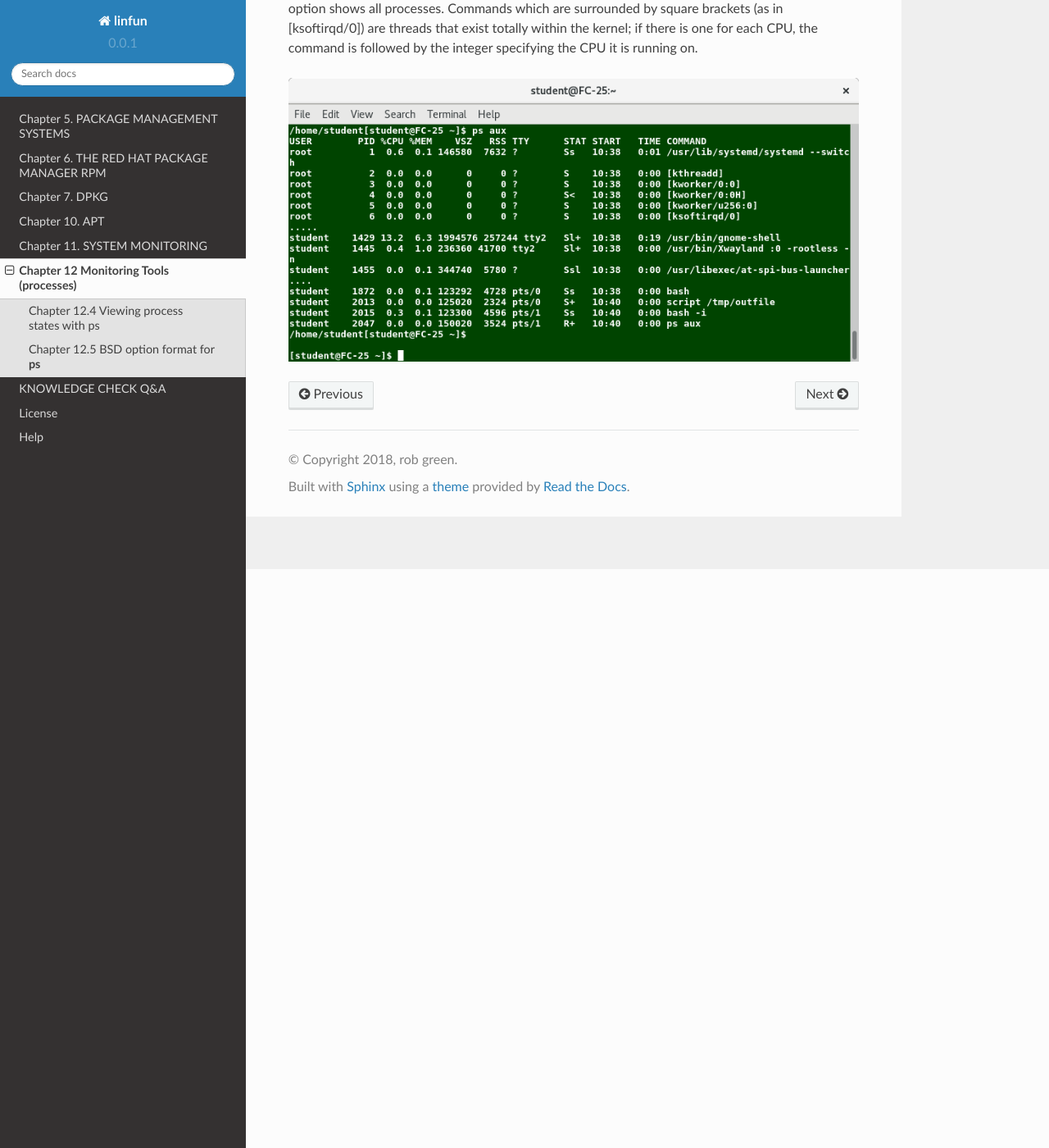
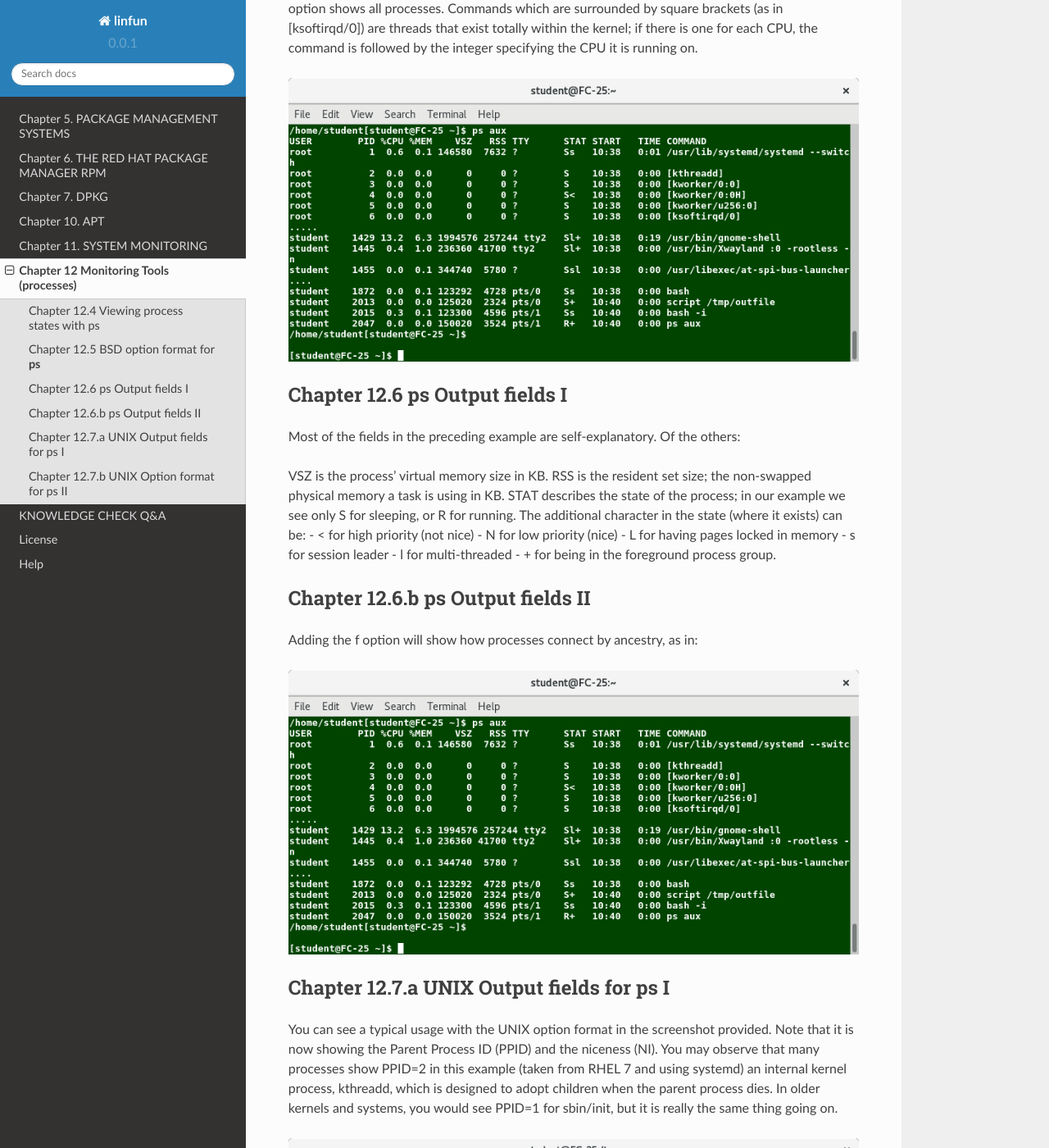
Before and after one commit to py010/linfun, a Sphinx documentation site: the page built from docs/source/chapter12.rst, in a window 1280 px wide and 1400 px high, scrolled down 706 px. Shown: the whole window at 82% size. Built offline with Sphinx 7.4.7 and the Read the Docs theme 2.0.0, drawn with Linux system fonts in a browser that asks for light colours; pages that are not in the unit, such as notebooks, are missing from menus; some of the changed text lies outside the part shown.

Commit message:
chapter 12.6 ps aux elf with images

```diff
--- a/docs/source/chapter12.rst
+++ b/docs/source/chapter12.rst
@@ -23,3 +23,53 @@ Chapter 12.5 BSD option format for **ps**
 You can see a typical usage with the BSD option format in the screenshot provided, where the aux option shows all processes. Commands which are surrounded by square brackets (as in [ksoftirqd/0]) are threads that exist totally within the kernel; if there is one for each CPU, the command is followed by the integer specifying the CPU it is running on.
 
 .. image:: https://github.com/py010/linfun/blob/master/docs/source/images/psaux.png?raw=true
+
+Chapter 12.6 ps Output fields I
+^^^^^^^^^^^^^^^^^^^^^^^^^^^^^^^
+
+Most of the fields in the preceding example are self-explanatory. Of the others:
+
+VSZ is the process' virtual memory size in KB.
+RSS is the resident set size; the non-swapped physical memory a task is using in KB.
+STAT describes the state of the process; in our example we see only S for sleeping, or R for running. The additional character in the state (where it exists) can be:
+- < for high priority (not nice)
+- N for low priority (nice)
+- L for having pages locked in memory
+- s for session leader
+- l for multi-threaded
+- + for being in the foreground process group.
+
+
+Chapter 12.6.b ps Output fields II
+^^^^^^^^^^^^^^^^^^^^^^^^^^^^^^^^^^
+
+Adding the f option will show how processes connect by ancestry, as in:
+
+.. image:: https://github.com/py010/linfun/blob/master/docs/source/images/psaux.png?raw=true
+
+
+Chapter 12.7.a UNIX Output fields for ps I
+^^^^^^^^^^^^^^^^^^^^^^^^^^^^^^^^^^^^^^^^^^
+
+You can see a typical usage with the UNIX option format in the screenshot provided. Note that it is now showing the Parent Process ID (PPID) and the niceness (NI). You may observe that many processes show PPID=2 in this example (taken from RHEL 7 and using systemd) an internal kernel process, kthreadd, which is designed to adopt children when the parent process dies. In older kernels and systems, you would see PPID=1 for sbin/init, but it is really the same thing going on.
+
+
+.. image:: https://github.com/py010/linfun/blob/master/docs/source/images/pself.png?raw=true
+
+
+Chapter 12.7.b UNIX Option format for ps II
+^^^^^^^^^^^^^^^^^^^^^^^^^^^^^^^^^^^^^^^^^^^
+
+
+Some common selection options in the UNIX format are:
+
+	``-A or -e``
+		Select all processes
+	``-N``
+		Negate selection (means do the opposite)
+	``-C``
+		Select by command name
+	``-G``
+		Select by real group ID (also supports names)
+	``-U``
+		Select by real user ID (also supports names).
```
Also changed, not shown: docs/source/revision.rst (+7 -1 lines), docs/source/images/pself.png (added).
